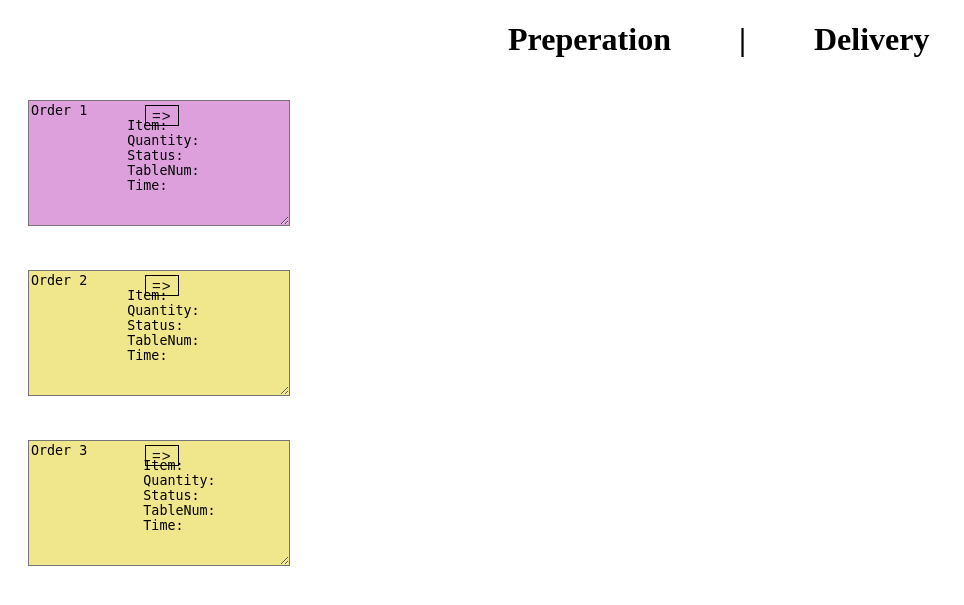
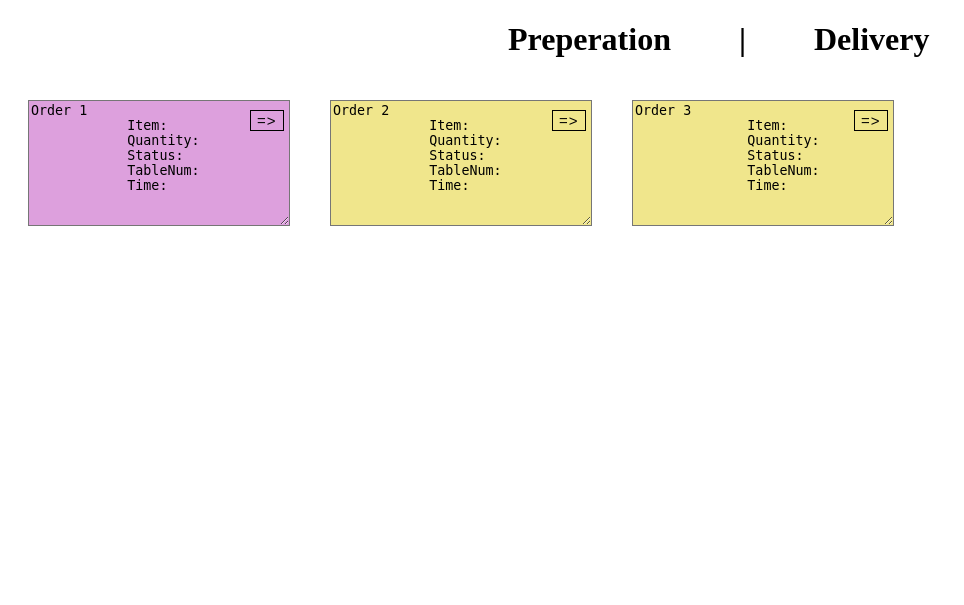
Before and after one commit to JakeBarr20/ResturantManager, a Flask app: template templates/kitchen.html in a window 1280 px wide. Shown: the top 605 px of the page, without its empty margins (0-964 px from the left). Run offline with Flask 2, Linux system fonts and the light colour scheme; the template is opened without the code that fills it, so the values that code supplies are empty.

Commit message:
adding row format instead of column format

```diff
--- a/templates/kitchen.html
+++ b/templates/kitchen.html
@@ -22,14 +22,16 @@
       }
 
       .textarea-container textarea {
+        float:left;
         box-sizing: border-box;
-        display:inline-block;
       }
 
       .textarea-container button {
           position:absolute;
-          top: 15%;
-          right: 86.5%;
+          float:left;
+          margin-top: 30px;
+          margin-left: -60px;
+          z-index: 100;
       }
 
       h1 {
@@ -49,7 +51,6 @@
     </style>
 </head>
 <body>
-    <form>
         <div class = "textarea-container">
             <textarea class = doing rows = "8" cols = "30">Order 1
             Item:
@@ -83,7 +84,6 @@
             </textarea>
             <button>=></button>
         </div>
-    </form>
     <script>
         document.getElementById("testb").addEventListener("click", classToggle);
         function classToggle(){
```
